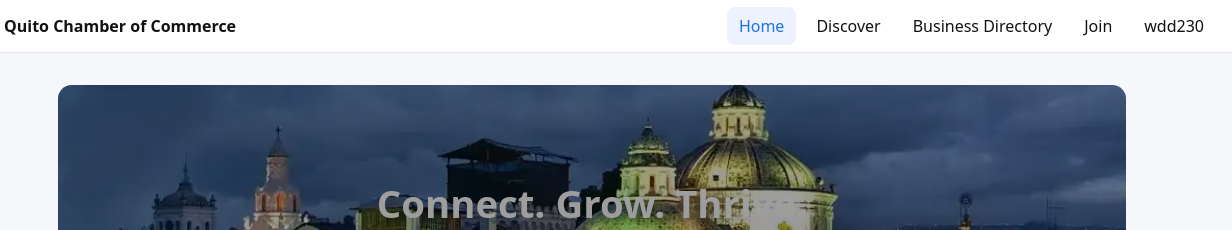
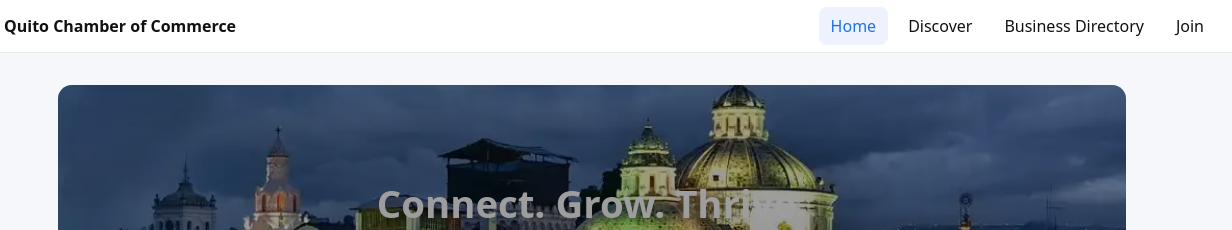
Before and after one commit to RonaldMullo/wdd231, a plain HTML site: page chamber/index.html in a window 1280 px wide. Shown: the top 230 px of the page, 48-1280 px from the left. Drawn offline with Linux system fonts and the light colour scheme; no server answers.

Commit message:
new update

```diff
--- a/chamber/index.html
+++ b/chamber/index.html
@@ -74,7 +74,7 @@
         <li><a href="./discover.html">Discover</a></li>
         <li><a href="./directory.html">Business Directory</a></li>
         <li><a href="./join.html">Join</a></li>
-        <li><a href="/index.html">wdd230</a></li>
+
 
 
       </ul>
```
Also changed, not shown: finalproject/index.html (+1 -1 lines).
